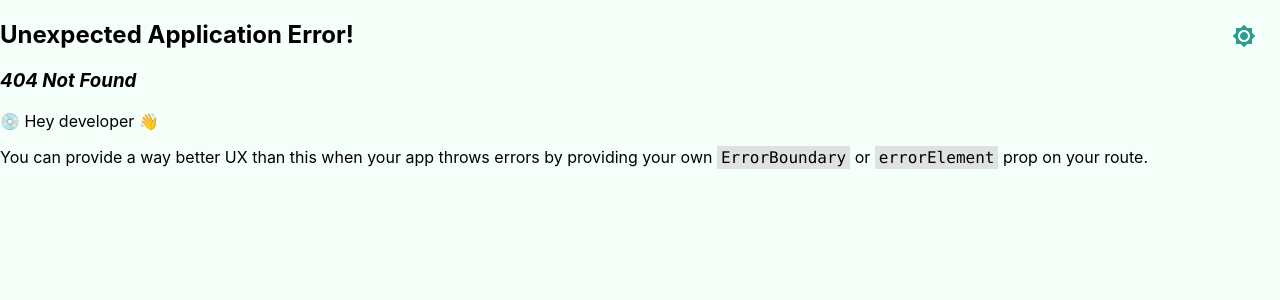
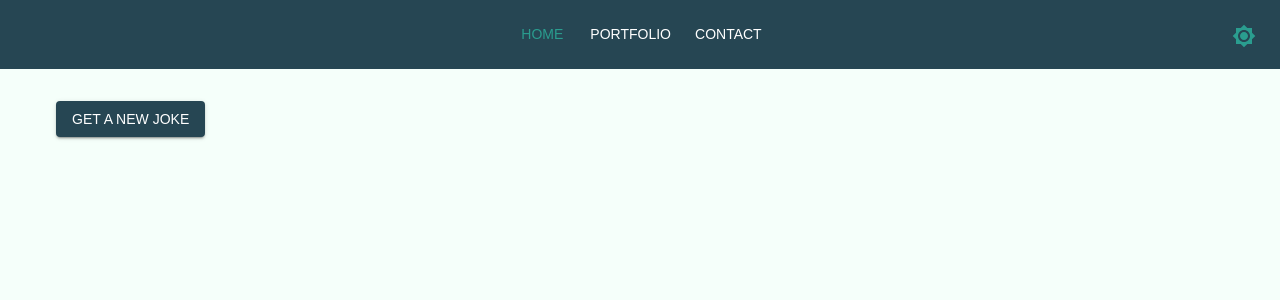
Before and after one commit to Alex-Van-Dijck/Portfolio-react, a React (Create React App) app: page /Portfolio/DadJoke in a window 1280 px wide. Before the commit this address had no page. Shown: the top 300 px of the page. Built offline with nearby package versions, Linux system fonts and the light colour scheme; the HTML template or start-up script is replaced by a standard one.

Commit message:
Removed translate idea

```diff
--- a/package.json
+++ b/package.json
@@ -15,6 +15,7 @@
     "@types/node": "^16.18.4",
     "@types/react": "^18.0.25",
     "@types/react-dom": "^18.0.9",
+    "node-fetch": "^3.3.0",
     "react": "^18.2.0",
     "react-dom": "^18.2.0",
     "react-loader-spinner": "^5.3.4",
--- /dev/null
+++ b/src/components/labos/DadJoke/DadJoke.tsx
@@ -0,0 +1,34 @@
+import React, { useState, useEffect } from 'react';
+import { Button, Typography,Container,useTheme } from '@mui/material';
+
+interface DadJoke {
+  joke: string;
+}
+
+const DadJoke = () => {
+  const theme = useTheme();
+  const [joke, setJoke] = useState<string>("");
+
+    const fetchJoke = async () => {
+      const res = await fetch("https://icanhazdadjoke.com/", {
+        headers: {
+          Accept: "application/json"
+        }
+      });
+      const data: DadJoke = await res.json();
+      setJoke(data.joke);
+    };
+
+  return (
+    <Container component="main" maxWidth="md" style={{margin:'2rem',justifyContent:'center'}} >
+      <Button onClick={() => fetchJoke()} variant="contained">
+        Get a new joke
+      </Button>
+      {joke && (
+        <Typography variant="body1" style={{color:theme.palette.text.primary}}>{joke}</Typography>
+      )}
+    </Container>
+  );
+};
+
+export default DadJoke;
```
Also changed, not shown: src/App.tsx (+7 -1 lines), 1 other file (tests, documents, lock files or other folders).
